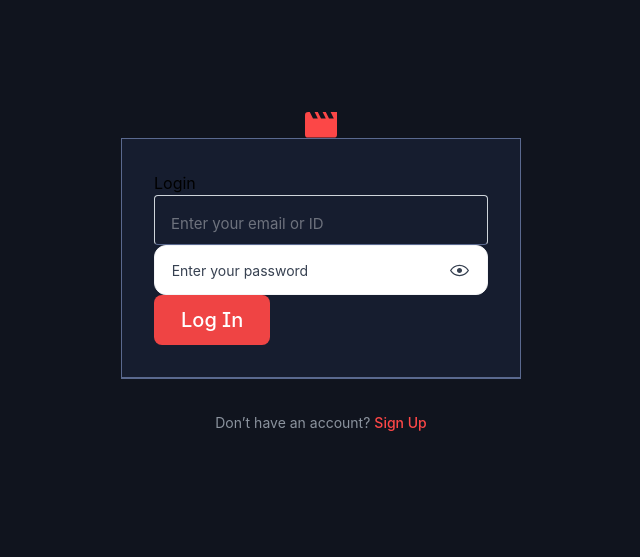
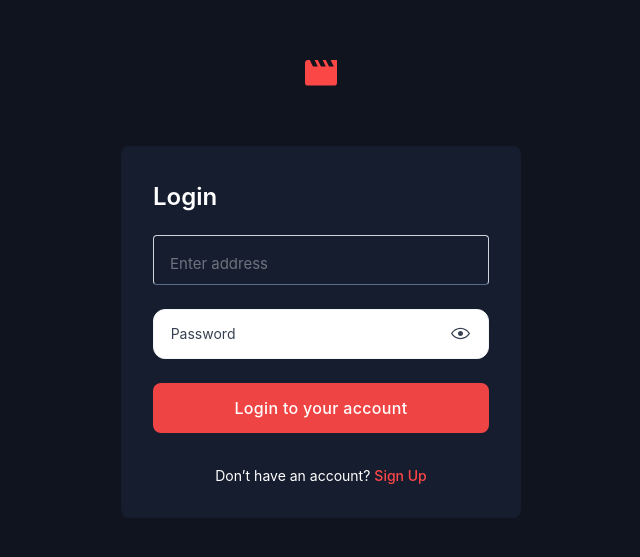
Before and after one commit to HabibEniolabi/EntertainmentWebApp, a Next.js app: page /login in a window 1280 px wide. Shown: the part 111-668 px from the top of the page, without its empty margins (319-959 px from the left). Built offline with nearby package versions, Linux system fonts and the light colour scheme.

Commit message:
Login Page fixes

```diff
--- a/src/app/(public)/login/page.tsx
+++ b/src/app/(public)/login/page.tsx
@@ -3,7 +3,6 @@ import { useForm } from "@mantine/form";
 import React, { useEffect, useState } from "react";
 import Input from "@/src/components/Forms/Input";
 import OnboardingFormContainer from "@/src/components/Common/OnboardingFormContainer";
-import Link from "next/link";
 import Password from "@/src/components/Forms/Password";
 import styles from "./styles.module.scss";
 import BeyondButton from "@/src/components/Common/Button";
@@ -17,7 +16,7 @@ const Login = () => {
       remember: false,
     },
     validate: {
-      password: (value: string) => (value ? null : "Password is required"),
+      password: (value: string) => (value ? null : "Can't be empty"),
       email: (value: string) => {
         const emailRegex = /^[^\s@]+@[^\s@]+\.[^\s@]+$/;
         return emailRegex.test(value) ? null : "Invalid email format";
@@ -32,46 +31,30 @@ const Login = () => {
   return (
     <div className={styles.loginPage}>
       <OnboardingFormContainer
-        footerContainer={
-          <div>
-            <div className={styles.footer}>
-            Don’t have an account?
-            <Link href="/signup">Sign Up</Link>
-        </div>
-          </div>
-        }
+
       >
+        <div className={styles.text}>Login</div>
         <form
-          className="flex flex-col gap-md w-full"
+          className={styles.form}
           onSubmit={form.onSubmit(handleFormSubmit)}
         >
-          <div className={styles.text}>Login</div>
           <Input
-            placeholder="Enter your email or ID"
+            placeholder="Enter address"
             {...form.getInputProps("email")}
             error={form.errors.email}
             className="w-full"
           />
-          <div className="flex flex-col gap-sm">
             <Password
-              placeholder="Enter your password"
+              placeholder="Password"
               {...form.getInputProps("password")}
               error={form.errors.password}
               className="w-full"
             />
-            {/* <div className="text-end text-p-md text-grey-800">
-              Forgot Password?{" "}
-              <Link href={"#"} className="text-blue-600">
-                Reset
-              </Link>
-            </div> */}
-          </div>
-          <div></div>
           <BeyondButton
             size="lg"
             type="submit"
-            title={"Log In"}
-            className="mt-md"
+            title={"Login to your account"}
+            className={styles.loginButton}
           />
         </form>
       </OnboardingFormContainer>
--- a/src/app/(public)/login/styles.module.scss
+++ b/src/app/(public)/login/styles.module.scss
@@ -8,19 +8,16 @@
     background-color: #10141E;
 }
 
-.footer {
-      text-align: center;
-      color: #8b939e;
-      font-size: 0.875rem;
+.form {
+    display: flex;
+    flex-direction: column;
+    gap: 1.5rem;
+    width: 100%;
+}
 
-      a {
-        color: #fc4747;
-        margin-left: 0.25rem;
-        font-weight: 500;
-        text-decoration: none;
-
-        &:hover {
-          text-decoration: underline;
-        }
-      }
-    }
+.text {
+    font-size: 1.5rem;
+    font-weight: 600;
+    padding-bottom: 20px;
+    color: #FFFFFF;
+}
--- a/src/components/Common/Button/index.tsx
+++ b/src/components/Common/Button/index.tsx
@@ -28,7 +28,7 @@ const BeyondButton: FC<BeyondButtonProps> = ({
       label: `${styles.label} ${labelColor}`,
     }}
   >
-    {title}
+    {title?.trim()}
   </Button>
 );
 
--- a/src/components/Common/Button/styles.module.scss
+++ b/src/components/Common/Button/styles.module.scss
@@ -1,6 +1,6 @@
 :root {
   --radius-lg: 0.5rem;
-    --font-size-h5: 1.25rem;
+  --font-size-h5: 1rem;
   --font-weight-medium: 500;
   --color-red-500: #ef4444;
   --color-white: #ffffff;
@@ -10,6 +10,15 @@
 }
 
 .root {
+  width: 100%; /* ✅ full width */
+  display: flex;
+  justify-content: center;
+  align-items: center;
+  text-align: center;
+   font-family: 'Inter', sans-serif;
+  text-transform: none;
+  letter-spacing: 0.02em;
+
   font-variant-numeric: lining-nums proportional-nums ordinal;
   font-feature-settings: "dlig" on, "case" on, "ss04" on;
   border-radius: var(--radius-lg);
@@ -18,6 +27,7 @@
   background-color: var(--color-red-500);
   color: var(--color-white);
   transition: all 0.3s ease;
+  padding: 0.75rem 1rem; /* ✅ better spacing */
 
   &:hover {
     background-color: var(--color-white);
@@ -33,3 +43,8 @@
     background-color: var(--color-warning-900);
   }
 }
+
+// .label {
+//   width: 100%;
+//   text-align: center;
+// }
--- a/src/components/Common/OnboardingFormContainer/index.tsx
+++ b/src/components/Common/OnboardingFormContainer/index.tsx
@@ -1,25 +1,29 @@
 import React from "react";
 import styles from "./styles.module.scss"
 import MovieList from "@/src/assets/icons/MovieList";
+import Link from "next/dist/client/link";
 
 interface OnboardingFormContainerProps {
   children?: React.ReactNode;
-  footerContainer?: React.ReactNode;
 }
 
 const OnboardingFormContainer = ({
   children,
-  footerContainer
 }: OnboardingFormContainerProps) => {
   return (
     <div className={styles.onboardingFormContainer}>
       <div className={styles.header}>
        <MovieList className="#FC4747" width={32} height={26}/>
       </div>
-      <div className={styles.container}>{children}</div>
-      <div className={styles.footer}>
-        {footerContainer}
-      </div>
+      <div className={styles.container}>
+        <div className={styles.formContent}>
+            {children}
+        </div>
+        <div className={styles.footer}>
+            Don’t have an account?
+            <Link href="/sign-up">Sign Up</Link>
+        </div>
+       </div>
     </div>
   );
 };
--- a/src/components/Common/OnboardingFormContainer/styles.module.scss
+++ b/src/components/Common/OnboardingFormContainer/styles.module.scss
@@ -4,8 +4,7 @@
   height: 100%;
   display: flex;
   flex-direction: column;
-  gap: var(--spacing-xxl);
-  padding-top: var(--spacing-xxl);
+  gap: 60px;
   overflow-y: hidden;
 }
 
@@ -14,32 +13,47 @@
   display: flex;
   justify-content: center;
   align-items: center;
-  padding: 0 var(--spacing-xxl);
 }
 
 .container {
-  background-color: #161d2f;
-  border-radius: var(--border-radius-lg);
-  border: 1px solid #5a698f;
-  box-shadow: var(--shadow-two);
+  background-color: #161D2F;
+  border-radius: 8px;
   padding: 2rem;
   display: flex;
   flex-direction: column;
-  justify-content: center;
-  overflow-y: auto;
-  scrollbar-width: none;
+  gap: 2rem;
 }
 
 .footer {
   width: 100%;
   display: flex;
+  align-items: center;
   justify-content: center;
-  align-items: center;
-  height: 88px;
-  background-color: transparent;
-  color: #8b939e;
   font-size: 0.875rem;
-  border-top: 1px solid #5a698f;
-  border-bottom-left-radius: var(--border-radius-lg);
-  border-bottom-right-radius: var(--border-radius-lg);
+  text-align: center;
+  color: #fff;
+  font-size: 0.875rem;
+
+    a {
+    color: #fc4747;
+    margin-left: 0.25rem;
+    font-weight: 500;
+    text-decoration: none;
+
+    &:hover {
+        text-decoration: underline;
+    }
+    }
 }
+
+.formContent form {
+  display: flex;
+  flex-direction: column;
+  gap: 1.5rem; // controls vertical space between inputs/buttons
+  width: 100%;
+
+  // optional: make sure inputs stretch fully
+  > * {
+    width: 100%;
+  }
+}
```
Lines whose indentation alone changed are shown as unchanged.
